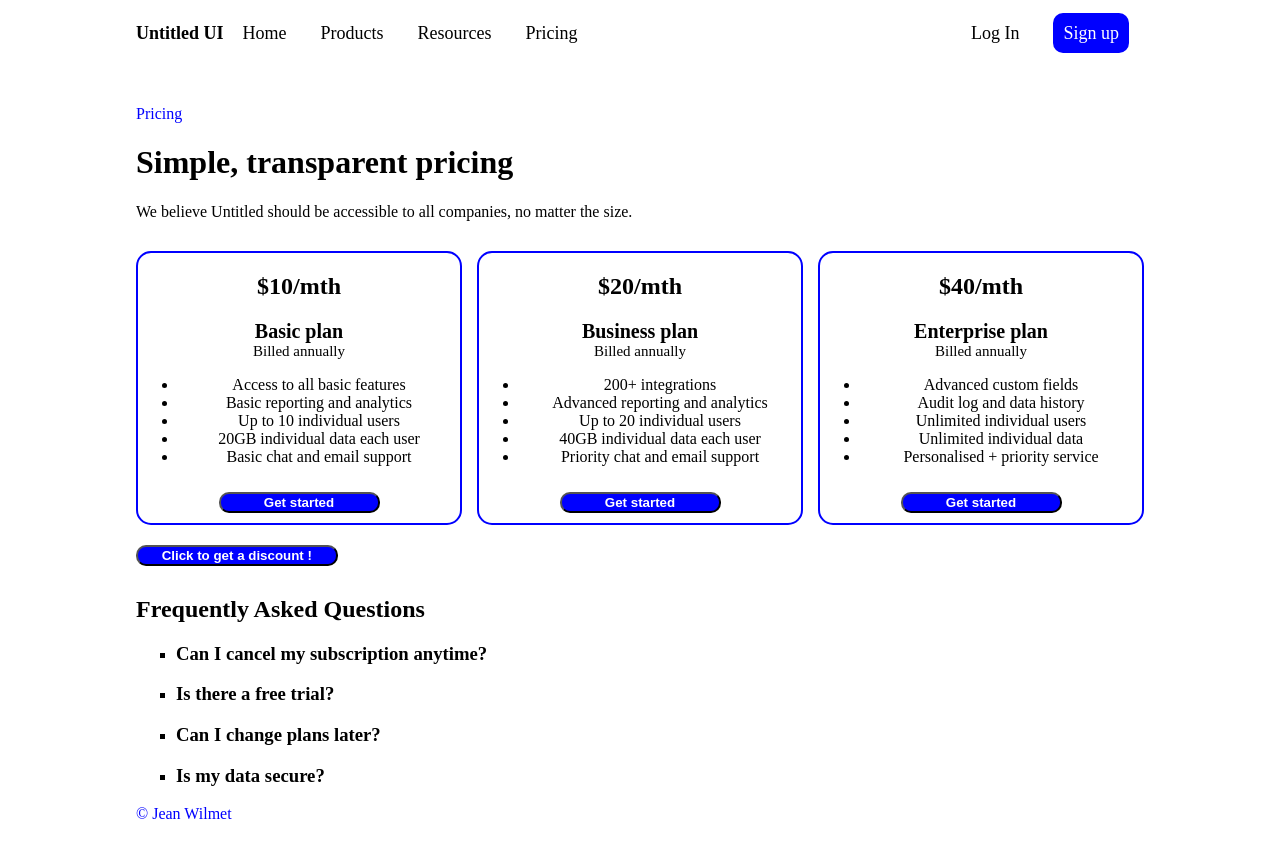
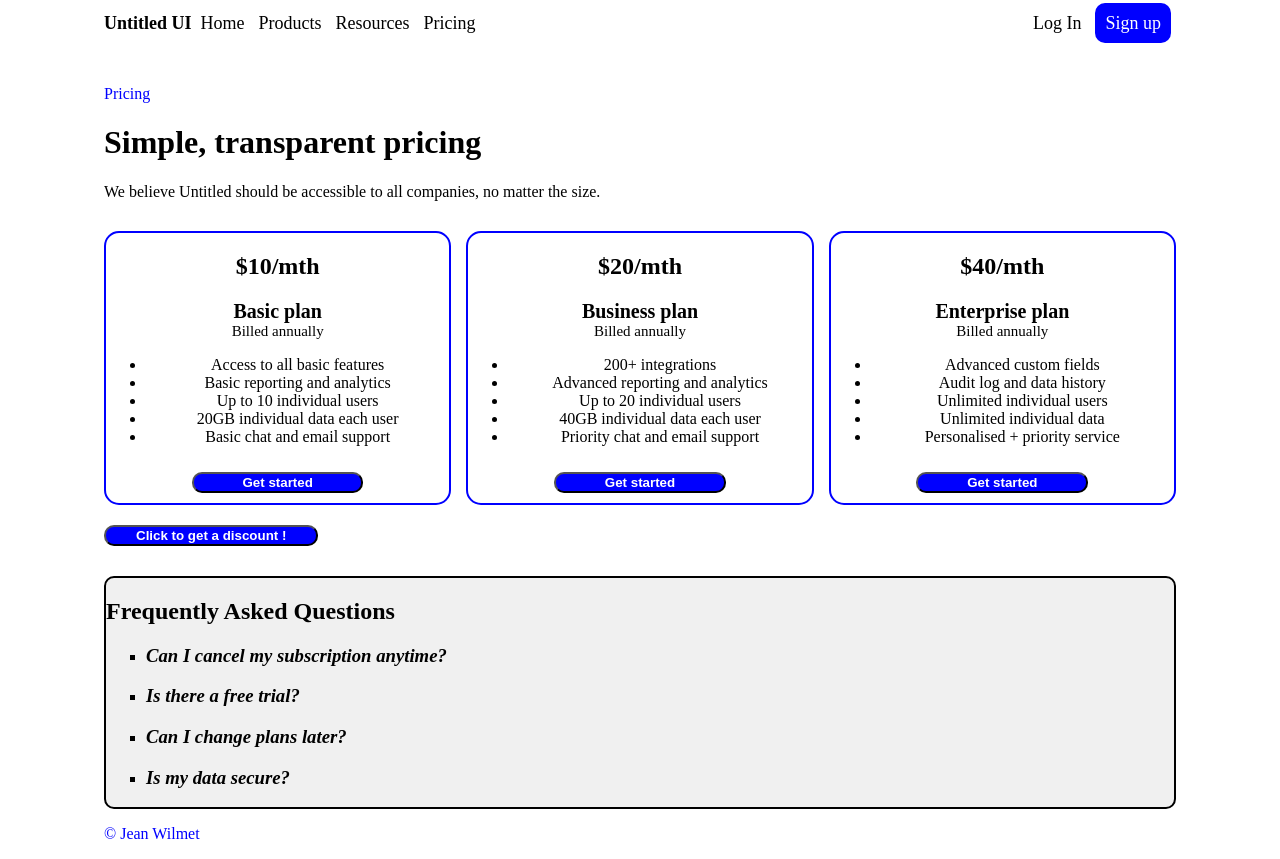
Before and after one commit to wilmetjph/flowdesk, a plain HTML site: page index.html in a window 1280 px wide. Drawn offline with Linux system fonts and the light colour scheme.

Commit message:
Features updated

```diff
--- a/css/styles.css
+++ b/css/styles.css
@@ -1,6 +1,6 @@
 html {
 	background-color: white;
-	width: 80%;
+	width: 85%;
 	margin: 0 auto;
 }
 
@@ -33,7 +33,7 @@ nav ul {
 nav li {
 	display: inline-block;
 	font-size: 18px;
-	padding: 15px;
+	padding: 5px;
 }
 
 nav #signup a {
@@ -116,6 +116,22 @@ footer {
 	display: none;
 }
 
+.faq {
+	background-color: #F0F0F0;
+	border-radius: 10px;
+	border: 2px solid black;
+	margin-top: 20px;
+}
+
+.faq_questions {
+	list-style-type: square;
+	font-style: italic;
+}
+
+.faq_questions:hover {
+	cursor: pointer;
+}
+
 @media (max-width: 820px) {
 	.cards {
 		display: grid;
@@ -147,14 +163,6 @@ footer {
 	}
 }
 
-.faq_questions {
-	list-style-type: square;
-}
-
-.faq_questions:hover {
-	cursor: pointer;
-}
-
 @media (hover:hover) {
 	button:hover {
 		background-color: yellow;
--- a/index.html
+++ b/index.html
@@ -83,8 +83,9 @@
 			<p class="description hidden">Congratulations ! We offer you a 10% discount.</p>
 			<p class="description hidden">We will come back to you soon.</p>
 
+			<div class="faq">
 				<h2>Frequently Asked Questions</h2>
-			<ul class="faq">
+				<ul>
 					<div>
 						<li class="faq_questions cancel"><h3>Can I cancel my subscription anytime? </h3></li>
 						<p id="cancel" class="hidden">Yes. You can cancel your subscription at any time. Your plan will remain active until the end of your current billing period.</p>
@@ -102,7 +103,7 @@
 						<p id="security" class="hidden">Yes. We use industry-standard security practices to protect your data and keep your information private.</p>
 					</div>
 				</ul>
-
+			</div>
 		</main>
 
 		<footer>
```
Lines whose indentation alone changed are shown as unchanged.
